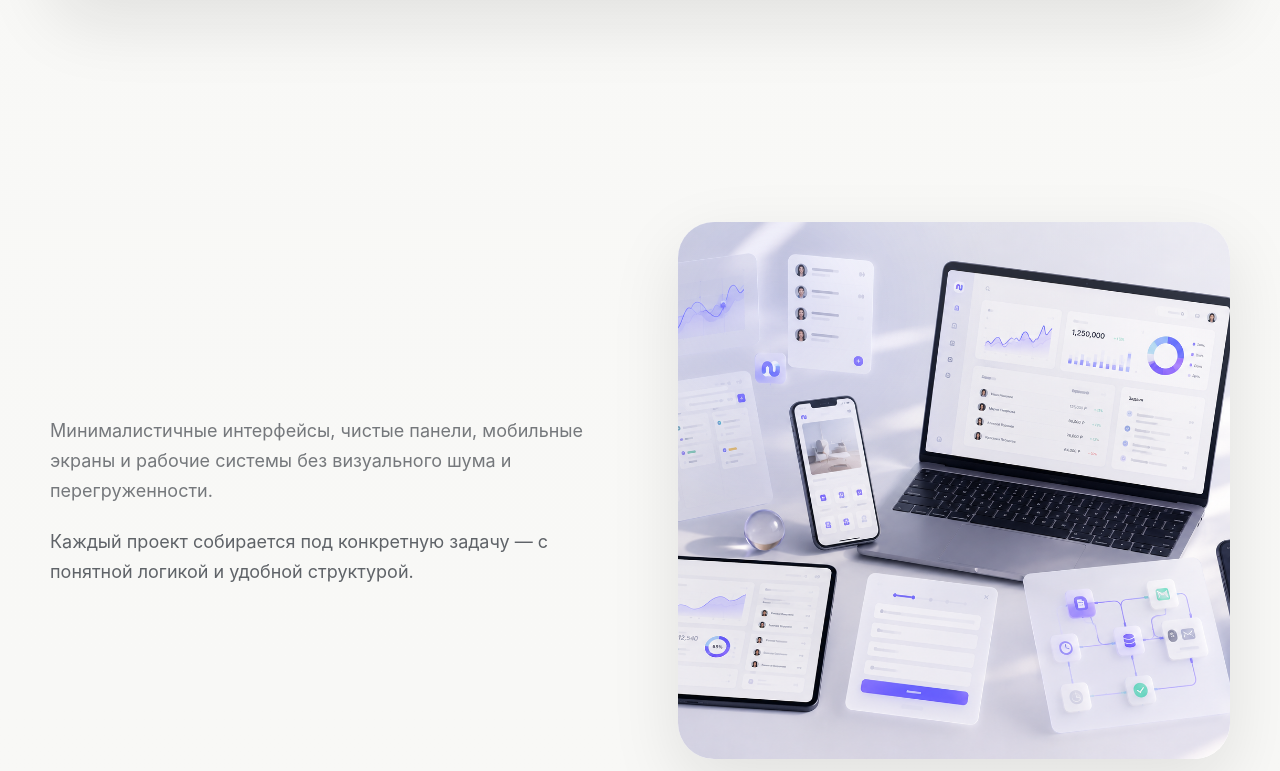
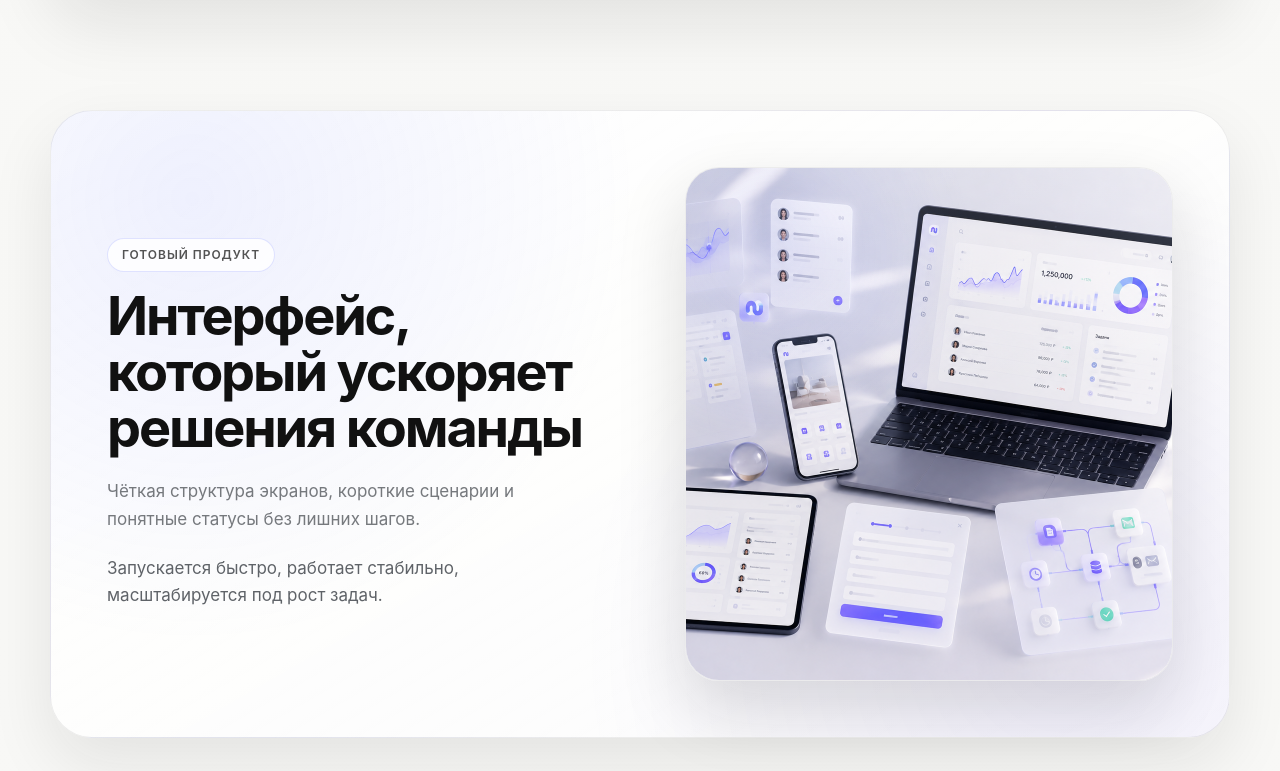
Before and after one commit to vladtranskom888-hue/lending_my, a React (Vite) app: page / in a window 1280 px wide. Shown: the part 2949-3720 px from the top of the page. Built offline with nearby package versions, Linux system fonts and the light colour scheme.

Commit message:
Усилить секцию product: композиция, текст и стили

```diff
--- a/src/App.jsx
+++ b/src/App.jsx
@@ -89,11 +89,15 @@ export default function App() {
       </section>
 
       <section id="product" className="section twoCols productSection">
-        <div className="copy">
-          <p>Минималистичные интерфейсы, чистые панели, мобильные экраны и рабочие системы без визуального шума и перегруженности.</p>
-          <p className="muted">Каждый проект собирается под конкретную задачу — с понятной логикой и удобной структурой.</p>
+        <div className="copy productCopy">
+          <span className="productEyebrow">Готовый продукт</span>
+          <h2>Интерфейс, который ускоряет решения команды</h2>
+          <p>Чёткая структура экранов, короткие сценарии и понятные статусы без лишних шагов.</p>
+          <p className="muted">Запускается быстро, работает стабильно, масштабируется под рост задач.</p>
         </div>
-        <ImageBlock src="/images/product.png" alt="Современные интерфейсы, дашборды и мобильные экраны" />
+        <div className="productVisualWrap">
+          <ImageBlock src="/images/product.png" alt="Современные интерфейсы, дашборды и мобильные экраны" />
+        </div>
       </section>
 
       <section id="process" className="section process">
--- a/src/styles.css
+++ b/src/styles.css
@@ -378,6 +378,66 @@ p {
   font-weight: 700;
 }
 
+.productSection {
+  padding: clamp(36px, 5vw, 56px);
+  border-radius: 42px;
+  background:
+    radial-gradient(circle at 12% 14%, rgba(124, 140, 255, 0.12), transparent 38%),
+    radial-gradient(circle at 86% 86%, rgba(142, 124, 255, 0.10), transparent 42%),
+    linear-gradient(150deg, rgba(255, 255, 255, 0.88), rgba(255, 255, 255, 0.64));
+  border: 1px solid rgba(17, 17, 17, 0.07);
+  box-shadow: 0 26px 64px rgba(17, 17, 17, 0.09);
+  gap: clamp(44px, 7vw, 92px);
+}
+
+.productCopy {
+  gap: 8px;
+}
+
+.productEyebrow {
+  display: inline-flex;
+  align-items: center;
+  min-height: 34px;
+  padding: 0 14px;
+  border-radius: 999px;
+  border: 1px solid rgba(124, 140, 255, 0.24);
+  background: rgba(255, 255, 255, 0.84);
+  color: rgba(17, 17, 17, 0.72);
+  font-size: 12px;
+  font-weight: 640;
+  letter-spacing: 0.08em;
+  text-transform: uppercase;
+}
+
+.productSection h2 {
+  max-width: 15ch;
+  margin-top: 8px;
+  font-size: clamp(34px, 4.3vw, 54px);
+  line-height: 1.04;
+}
+
+.productSection p {
+  max-width: 50ch;
+  margin-top: 14px;
+  font-size: 17px;
+  line-height: 1.6;
+}
+
+.productVisualWrap {
+  width: 100%;
+}
+
+.productSection .visual {
+  border-radius: 34px;
+  border: 1px solid rgba(17, 17, 17, 0.08);
+  box-shadow: 0 28px 68px rgba(17, 17, 17, 0.15);
+}
+
+.productSection .visual img {
+  min-height: 420px;
+  height: clamp(380px, 40vw, 540px);
+}
+
 .final {
   margin-bottom: 64px;
   padding: 56px;
@@ -449,6 +509,26 @@ p {
     padding: 28px;
   }
 
+  .productSection {
+    padding: 28px 20px;
+    border-radius: 30px;
+    gap: 34px;
+  }
+
+  .productSection h2 {
+    max-width: 17ch;
+    font-size: clamp(30px, 8vw, 44px);
+  }
+
+  .productSection .visual {
+    border-radius: 28px;
+  }
+
+  .productSection .visual img {
+    min-height: 320px;
+    height: clamp(320px, 66vw, 430px);
+  }
+
   .final {
     padding: 30px 22px;
     border-radius: 32px;
```
